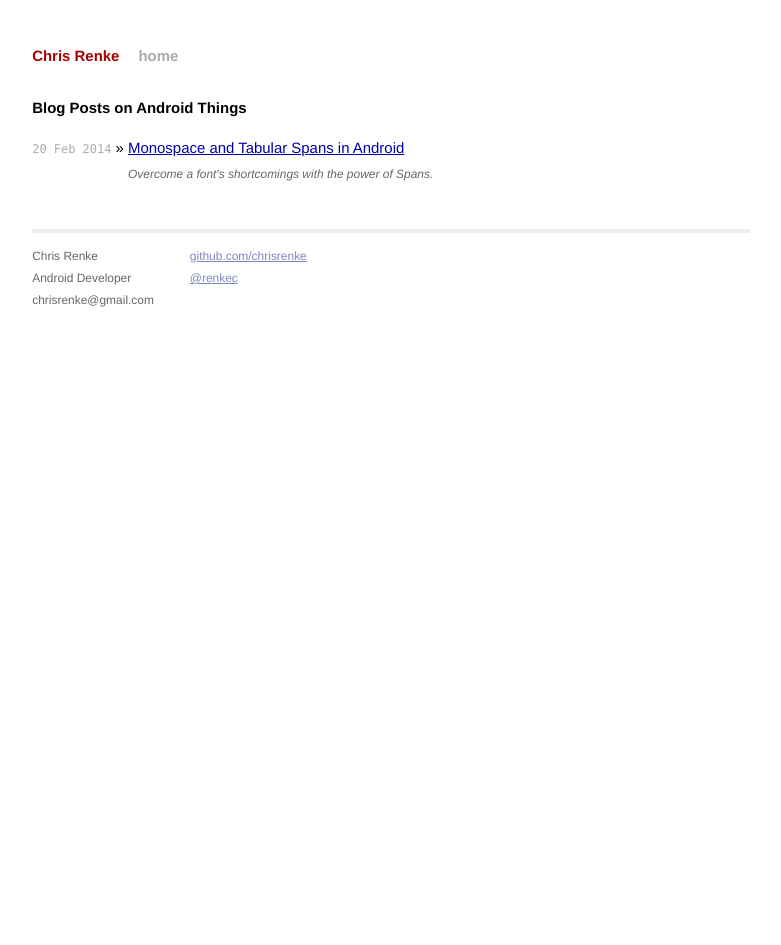
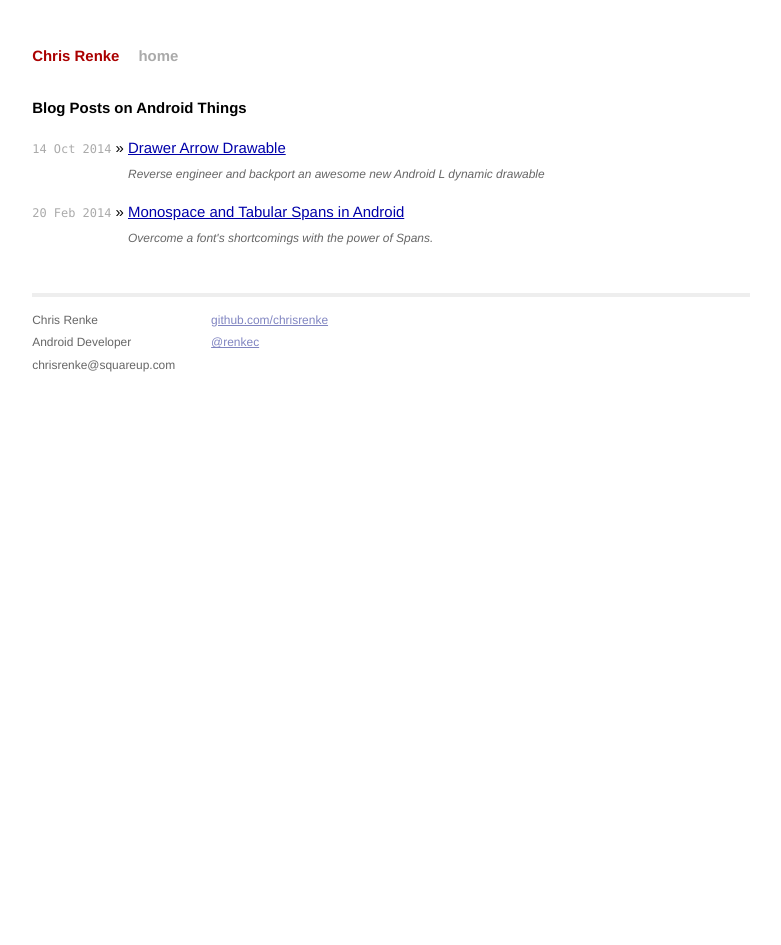
Before and after one commit to ChrisRenke/chrisrenke.github.io, a Jekyll site: the page built from index.html, in a window 1280 px wide. Shown: the whole page, without its empty margins (249-1030 px from the left). Built offline with Jekyll 4.4.1, drawn with Linux system fonts in a browser that asks for light colours; Markdown is read by kramdown in place of the engine named in the settings; some of the changed lines change nothing that is shown.

Commit message:
Added post for DrawerArrowDrawable

```diff
--- a/_layouts/default.html
+++ b/_layouts/default.html
@@ -28,7 +28,7 @@
               <p>
                 Chris Renke<br />
                 Android Developer<br />
-                chrisrenke@gmail.com
+                chrisrenke@squareup.com
               </p>
             </div>
             <div class="contact">
--- /dev/null
+++ b/_posts/2014-10-14-drawer-arrow-drawable.markdown
@@ -0,0 +1,231 @@
+---
+layout: post
+title:  "Drawer Arrow Drawable"
+date:   2014-10-14 08:30:00
+permalink: /drawerarrowdrawable
+comments: true
+categories: android
+tags: android drawable backport L drawer arrow
+excerpt: Reverse engineer and backport an awesome new Android L dynamic drawable
+---
+
+As everyone saw earlier this year, Android is in for a pretty serious visual overhaul full of all sorts of new colors, transitions, and shadows in the upcoming Android "L" release. In the lead-up to this launch, Google's been updating their apps with some of these new features for older versions. Just this last week, the [Photos app](https://play.google.com/store/apps/details?id=com.google.android.apps.plus) recieved the nifty new meun-icon-to-back-arrow rotating transisition. While I'd seen it before in presentations, its turns out its a really pleasant visual feedback indicator when actually using it now that its started shipping.
+
+Of course, as soon as I saw the transforming, flipping glyph, I thought "I can do that."
+
+For reference, here's what it looks like in the official Photos app.
+
+![Photos Example]({{ site.url }}/assets/inline_photos_sample.gif)
+
+And for spoilers, here's where I ended up with my [DrawerArrowDrawable](https://github.com/ChrisRenke/DrawerArrowDrawable).
+
+![DrawerArrowDrawable Example]({{ site.url }}/assets/inline_drawerarrowdrawable_sample.gif)
+
+
+
+Design Approach
+--------
+My general thought was that if I generated curves of the endpoints of each line as they move, I can simply compute a point at parameter `t` along each path as the drawer slides, then just draw a line from curveA point M to corresponding curveB point N.
+
+In order to generate those curves, I'd need a decent sample of datapoints to work from. I first thought that I should just captured a video off of my device of me opening the drawer and pull every N frames, but it occurred to me that the interpolator on the drawer slide would prevent those from frames from being evenly space. Instead of anything too sophisticated, I just moved the drawer in roughly even increments and captured screenshots of each step.
+
+![Basically moon phases]({{ site.url }}/assets/screenshot_sequence.png)
+
+From there, I layered all the images in Adobe Illustrator and traced over each line with a vector line (conveniently scaled so that 6pt equaled 6px). This was a rather labor intensive process that was filled with plenty of error; after all, six pixels plus antialiasing is a comically low level of precision for the sort of math that would be coming.
+
+![Looks like the 1960s batman transitions]({{ site.url }}/assets/process_traced.png)
+
+From here, I dropped the stroke width way down and cleaned up the important lines so that the menu icon, halfway state, and arrow icon stages all made the perfect desired vector shapes. With this prep work done, it was merely a matter of divining the desired endpoint sweep curves.
+
+I went through quite a few iterations of building the swept curves. At one point I even used my old copy of Rhino3D to try to interpolate the curves through the series of endpoints, but the loss of precision from the tracing was so great that a mathmatetically correct interpolation resulted in some pretty wonky curves. I settled on just using the Pen tool and a healthy dose of artistic liberty. I bolded out the drawer, halfway, and arrow stages and got to work drawing some b-splines.
+
+![Gettin' pretty sci-fi at this point]({{ site.url }}/assets/process_curves.png)
+
+My first try at this resulted in three pairs of curves that traced the endpoints. This actually created a super minor problem that probably would have gone unnoticed by most people; the short version is that each curve wasn't necessarily the same length, so the three lines each drawn between the midpoints (ie. 50% of the way along the curve, `t = .5f`) of their paired curves wouldn't necessarily create a pixel perfect halfway state. That is to say, the middle bar would want to be completely vertical with the top and bottom bars flanking it at matching angles.
+
+To fix this, I re-drafted the curves so that each one had exactly three control points: one at the beginning drawer icon state, on in the middle state, and one at the ending arrow state. Then, I split these compound curves into two distinct curves, one from start to middle and one from middle to end. With two "continous" curves forming one hybrid curve, I'd just make sure that when finding a point within 0-50% of the hybrid curve (regardless of its overall length), I'd look on the first curve, and when looking for a point in the 50-100% section of the hybrid curve, I'd look on the second curve; this meant that the 50% mark would be the point where these two curve meet, which I'd drafted as the endpoint in the halfway state. (If I'm not conveying this well, the image below may help. The "start to middle" 0-50% section of these curves are thicker in the picture. Its hard to tell but the thick and thin sections of the lines aren't ever the exact same length.)
+
+![Could probably get a good loading outa this]({{ site.url }}/assets/process_half_splines.png)
+
+With all the vector-work complete, it was now a matter of getting from Illustrator to something useful to Android. Turns out the `.svg` format is pretty great for taking complex splines and turning them into a simple series of points. Here's what two curve looks like in an `.svg`.
+
+{% highlight xml %}
+<path
+    id="MIDDLE_LEFT_FIRSTHALF" fill="none" stroke="#69CCE6" stroke-width="0.25"
+    d="M5.042,35C5.042,20.333,18.625,6.791,35,6.791"
+    />
+<path
+    id="MIDDLE_LEFT_SECONDHALF" fill="none" stroke="#69CCE6" stroke-width="0.25"
+    d="M35,6.791c16.083,0,26.853,16.702,26.853,28.209"
+    />
+{% endhighlight xml %}
+
+
+
+How to Talk Android from Illustrator
+------------
+
+Armed with a correctly generated series of curves in an `.svg`, I just needed to figure out how to turn them into Android/Java curves. For my uses, the only part of the `.svg` format that is important is the section contained by `d="..."`. It holds a series of letters and coordinates that represents the origin point and the control points. This string can have a whole lot of different unique key letters, but my curves were generated such that there would only be three letters (`M`, `C`, and `c`).
+
++ `M` - will be followed by two values. This indicates a "move" command. As the first value, it indicates the start point of the curve with its two values. Corresponds perfectly to `Path.moveTo()`.
+
++ `C` - will be follwed by six values (three points). This indicates a "cubic curve" command. Corresponds perfectly to `Path.cubicTo()`.
+
++ `c` - will be follwed by six values (three points). This indicates a "cubic curve" command in relative coordinates to the previous point. Corresponds perfectly to `Path.rCubicTo()`.
+
+After manually parsing, the above `.svg` xml now looks like this in Android `Path` objects.
+
+{% highlight java %}
+  Path first = new Path();
+  first.moveTo(5.042f, 35f);
+  first.cubicTo(5.042f, 20.333f, 18.625f, 6.791f, 35f, 6.791f);
+  Path second = new Path();
+  second.moveTo(35f, 6.791f);
+  second.rCubicTo(16.083f, 0f, 26.853f, 16.702f, 26.853f, 28.209f);
+{% endhighlight java %}
+
+
+
+Implementing the Drawable
+-------------
+In order to handle the way I drafted "one" curve as of two connecting curves, I created a simple `JoinedPath` that contains both `Path` objects and handled all the logic for determining which internal curve to use. I then take a pair of `JoinedPath` curves and construct a `BridgingLine` that is responsible for drawing the visible line between the two endpoint sweep curves.
+
+{% highlight java %}
+  JoinedPath joinedA = new JoinedPath(first, second);
+  JoinedPath joinedB = new JoinedPath(first, second);
+  BridgingLinemiddleLine = new BridgingLine(joinedA, joinedB);
+{% endhighlight java %}
+
+As outlined at the outset, the idea is that a value 0 to 1 would be used to drive the animation. This value, called `parameter` in my code, is used to determine the point along each `JoinedPath` to get for drawing the lines. Whenever `parameter` is updated, `invalidateSelf()` is called, forcing the drawable to redraw new lines based on the new `parameter`.
+
+_Minor implementation note: you have to wrap a `Path` object with a `PathMeasure` in order to easily grab a point at a given length along a path._
+
+{% highlight java %}/**
+ * Returns a point on this curve at the given {@code parameter}.
+ * For {@code parameter} values less than .5f, the first path will drive the point.
+ * For {@code parameter} values greater than .5f, the second path will drive the point.
+ * For {@code parameter} equal to .5f, the point will be the point where the two
+ * internal paths connect.
+ */
+private void getPointOnLine(float parameter, float[] coords) {
+  if (parameter <= .5f) {
+    parameter *= 2;
+    measureFirst.getPosTan(lengthFirst * parameter, coords, null);
+  } else {
+    parameter -= .5f;
+    parameter *= 2;
+    measureSecond.getPosTan(lengthSecond * parameter, coords, null);
+  }
+}
+{% endhighlight java %}
+
+With that done, drawing the line is as simple as calling `BridgingLine.draw(Canvas)` for each of the three `BridgingLines` in the drawables `onDraw(Canvas)` method.
+
+{% highlight java %}/**
+ * Draw a line between the points defined on the paths backing {@code measureA} and
+ * {@code measureB} at the current parameter.
+ */
+private void draw(Canvas canvas) {
+  pathA.getPointOnLine(parameter, coordsA);
+  pathB.getPointOnLine(parameter, coordsB);
+  canvas.drawLine(coordsA[0], coordsA[1], coordsB[0], coordsB[1], linePaint);
+}
+{% endhighlight java %}
+
+
+
+The Little Things
+-------------
+As you may have noticed, the drawer icon rotates from 3 o'clock to 9 o'clock when opening, and once fully extended, it rotates the rest of the way around from 9 o'clock to 3 o'clock. To do this, I added a `boolean flip` field and corresponding setter; its up to the `DrawerListener` to inform the `DrawerArrowDrawable` when it should flip over.
+
+At first look, it may seem like this effect would requires another set of paths; at second glance, perhaps you'd just rotate the paths 180 degrees. It actuallys turns out the effect is achieved by simply mirroring the paths veritcally. This can be achieved very simply with the magic of negative scaling.
+
+{% highlight java %}
+@Override public void draw(Canvas canvas) {
+  if (flip) {
+    canvas.save();
+    canvas.scale(1f, -1f, getIntrinsicWidth() / 2, getIntrinsicHeight() / 2);
+  }
+
+  topLine.draw(canvas);
+  middleLine.draw(canvas);
+  bottomLine.draw(canvas);
+
+  if (flip) canvas.restore();
+}
+{% endhighlight java %}
+
+The other gotcha in `DrawerArrowDrawable` was a perenial Android pitfall when developing on a single device: the paths are hardcoded in terms of a certain dpi. In hindsight, its super obvious: the `.svg` coordinates are generated from an Illustrator trace of a xxhdpi image where I scaled it to 1 pt equals 1 px. Resultingly, the output curve points are set in pixel values for xxhdpi (3px / dp). Thankfully, its a trivial matrix transform on a path to adjust to the running-device's density.
+
+{% highlight java %}
+float density = resources.getDisplayMetrics().density;
+scalePath(firstPath, density);
+
+...
+
+/**
+ * Scales the paths to the given screen density. If the density matches the
+ * {@link DrawerArrowDrawable#PATH_GEN_DENSITY}, no scaling needs to be done.
+ */
+private static void scalePath(Path path, float density) {
+  if (density == PATH_GEN_DENSITY) return;
+  Matrix scaleMatrix = new Matrix();
+  scaleMatrix.setScale(density / PATH_GEN_DENSITY, density / PATH_GEN_DENSITY, 0, 0);
+  path.transform(scaleMatrix);
+}
+{% endhighlight java %}
+
+ I also added support for rounded lines that's pretty nifty, [check the source](https://github.com/ChrisRenke/DrawerArrowDrawable/blob/master/app/src/main/java/chrisrenke/drawerarrowdrawable/DrawerArrowDrawable.java#L98) to see how its implemented if interested.
+
+
+Hooking it Up
+-------
+Setting up your app to use `DrawerArrowDrawable` is super easy, here's all there is to it.
+
+{% highlight java %}
+final DrawerArrowDrawable drawerArrowDrawable = new DrawerArrowDrawable(resources);
+getActionBar().setIcon(drawerArrowDrawable);
+
+drawer.setDrawerListener(new DrawerLayout.SimpleDrawerListener() {
+  @Override public void onDrawerSlide(View drawerView, float slideOffset) {
+    // Sometimes slideOffset ends up so close to but not quite 1 or 0.
+    if (slideOffset >= .995) {
+      drawerArrowDrawable.setFlip(true);
+    } else if (slideOffset <= .005) {
+      drawerArrowDrawable.setFlip(false);
+    }
+
+    drawerArrowDrawable.setParameter(offset);
+  }
+});
+{% endhighlight java %}
+
+
+Results
+-------
+And that's pretty much all there is to it. I'm super happy with how it turned out all things considered. There probably a simpler way, but the process for making this was a ton of fun.
+
+
+Source
+------
+The source code and a little sample are uploaded [here on github](https://github.com/ChrisRenke/DrawerArrowDrawable). Help yourself and as always, pull requests welcome.
+
+
+![One last gif]({{ site.url }}/assets/reverse_engineer_process.gif)
+
+
+---
+
+<div id="disqus_thread"></div>
+<script type="text/javascript">
+    var disqus_shortname = 'chrisrenke';
+
+    /* * * DON'T EDIT BELOW THIS LINE * * */
+    (function() {
+        var dsq = document.createElement('script'); dsq.type = 'text/javascript'; dsq.async = true;
+        dsq.src = '//' + disqus_shortname + '.disqus.com/embed.js';
+        (document.getElementsByTagName('head')[0] || document.getElementsByTagName('body')[0]).appendChild(dsq);
+    })();
+</script>
+<noscript>Please enable JavaScript to view the <a href="http://disqus.com/?ref_noscript">comments powered by Disqus.</a></noscript>
+<a href="http://disqus.com" class="dsq-brlink">comments powered by <span class="logo-disqus">Disqus</span></a>
```
Also changed, not shown: assets/process_curves.png (added), assets/process_half_splines.png (added), assets/process_just_curves.png (added), assets/process_stroked.png (added), assets/process_traced.png (added), assets/reverse_engineer_process.gif (added), assets/screenshot_sequence.png (added), 2 other files.
